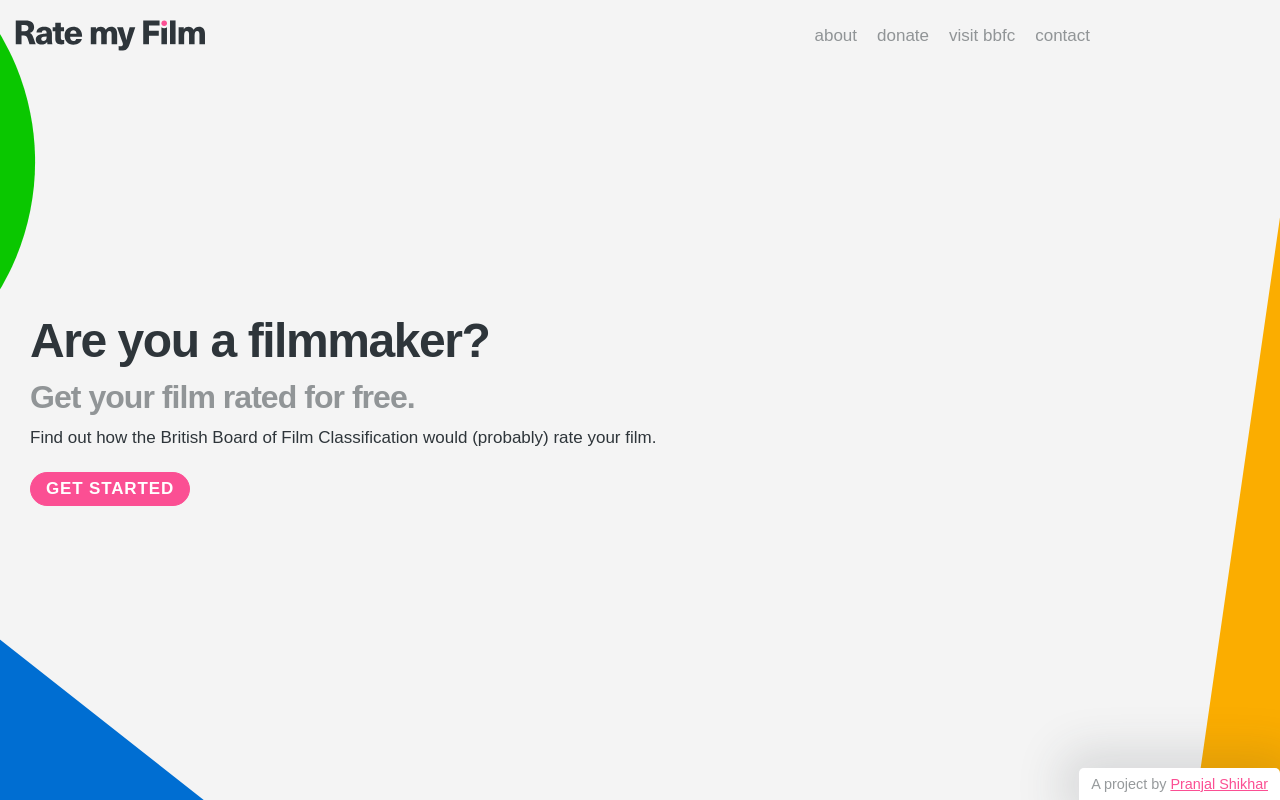
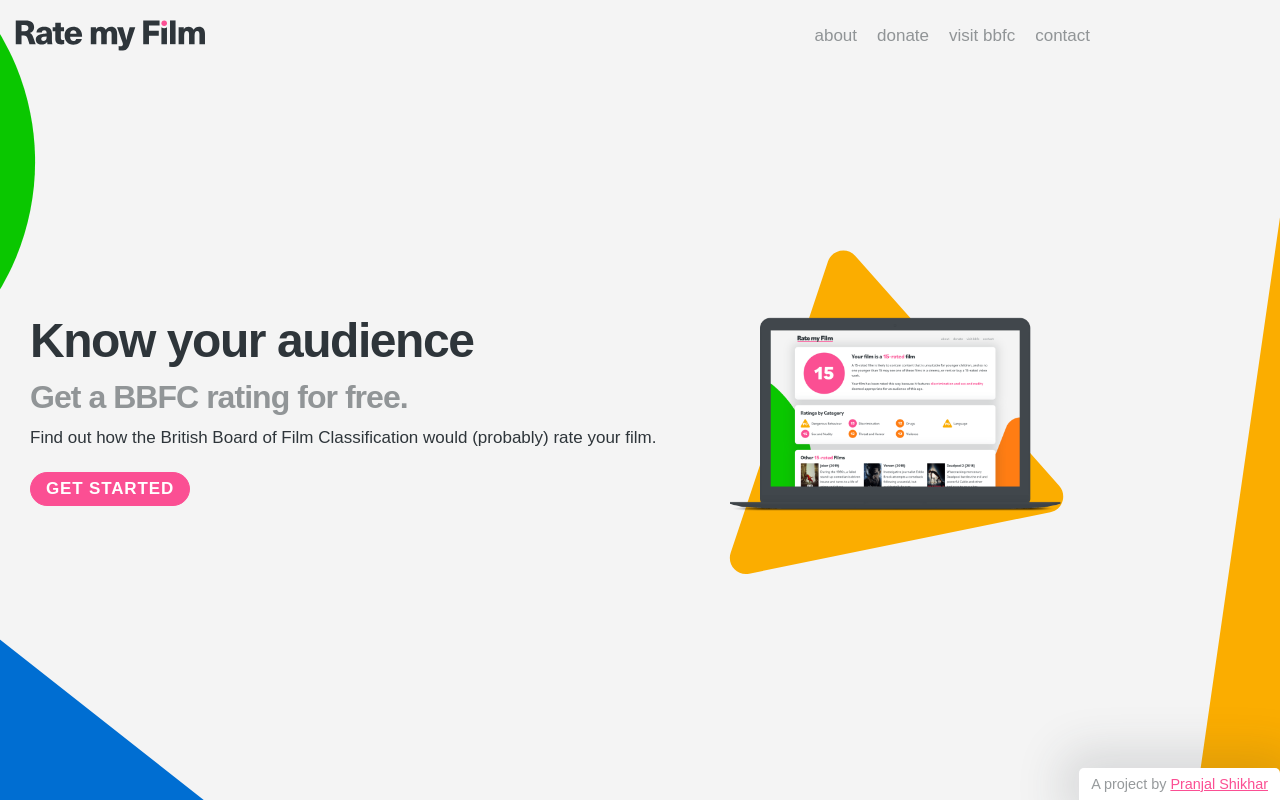
Before and after one commit to pranjalshikhar/redeye, a React (Create React App) app: page / in a window 1280 px wide. Built offline with nearby package versions, Linux system fonts and the light colour scheme.

Commit message:
Minor updates for deployment.

```diff
--- a/public/index.html
+++ b/public/index.html
@@ -9,7 +9,7 @@
   <meta name="description" content="Web site created using create-react-app" />
   <link rel="apple-touch-icon" href="%PUBLIC_URL%/logo192.png" />
   <link rel="stylesheet" href="https://cdnjs.cloudflare.com/ajax/libs/font-awesome/4.7.0/css/font-awesome.min.css">
-  <title>Film Age Rating</title>
+  <title>Rate my Film | Get a BBFC rating for free</title>
 </head>
 
 <body>
--- a/src/App.js
+++ b/src/App.js
@@ -81,9 +81,9 @@
         ) : (
           <main className="main-wrapper">
             <div className="column landing-left">
-              <animated.h1 style={noDelay}>Are you a filmmaker?</animated.h1>
+              <animated.h1 style={noDelay}>Know your audience</animated.h1>
               <animated.h2 style={shortDelay}>
-                Get your film rated for free.
+                Get a BBFC rating for free.
               </animated.h2>
               <animated.p style={mediumDelay}>
                 Find out how the British Board of Film Classification would
--- a/src/styles.css
+++ b/src/styles.css
@@ -733,6 +733,11 @@
     padding: 0px 0px;
   }
 
+  .landing-right {
+    width: 50%;
+    display: flex;
+  }
+
   /*
   QUESTIONS & ANSWERS SECTION
   */
```
